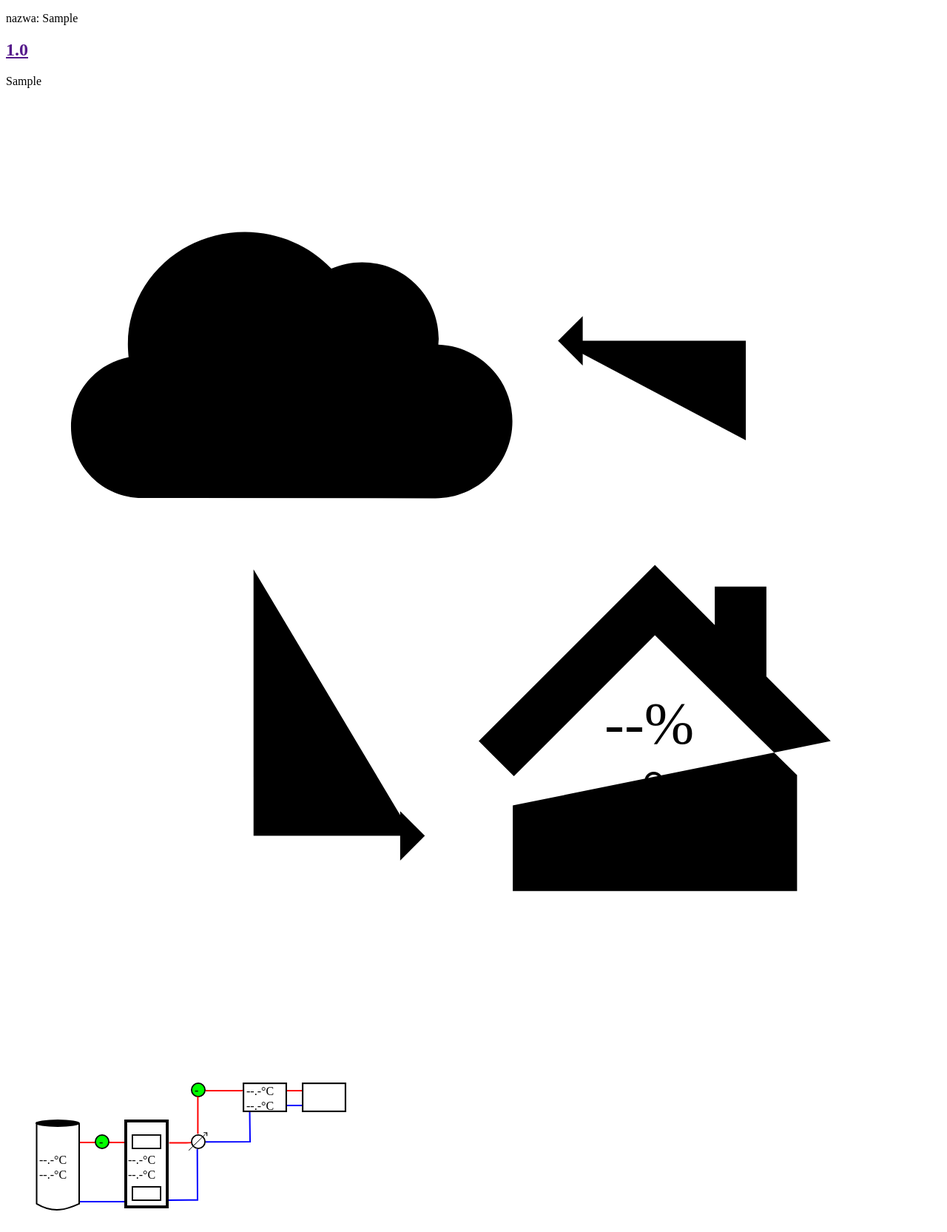
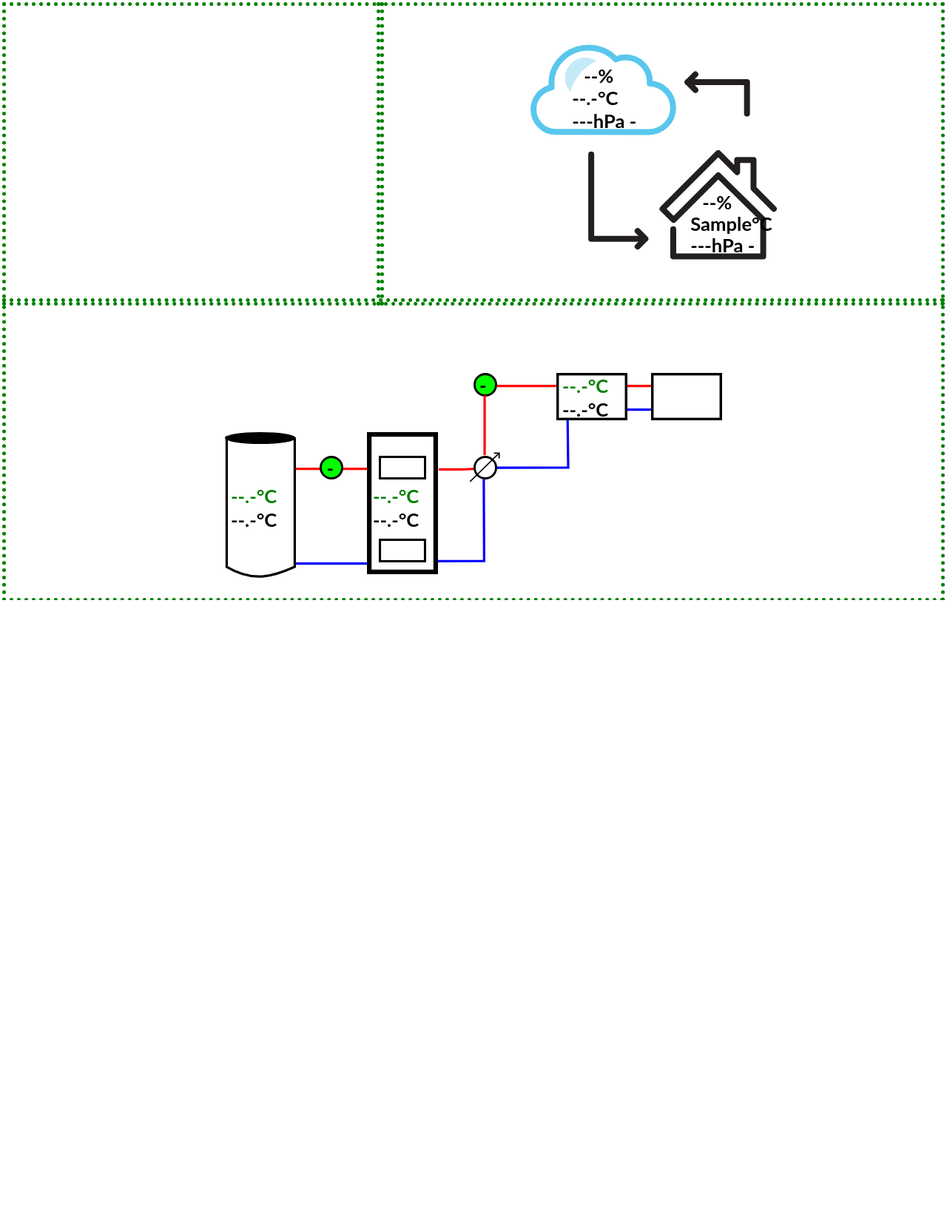
Before and after one commit to Magyster/sterownik-piec, a Django app: template sterownik_piec/templates/sterownik_piec/glowna.html in a window 1280 px wide. Shown: the whole page at 74% size. After the commit the page ends 811 px from the top, so only its background shows below. Run offline with Django 3.2, Linux system fonts and the light colour scheme; tables that the repository leaves empty hold one stand-in row (values such as "Sample post"); the template is opened without the code that fills it: values that come from a table or form of the project are taken from there, most other values are stand-ins (such as "Sample title", 1, 10 or a date in 2020).

Commit message:
dodanie css

```diff
--- /dev/null
+++ b/sterownik_piec/static/css/style.css
@@ -0,0 +1,118 @@
+html
+{
+	height: 100%;
+}
+
+body
+{
+	height: 100%;
+	font-family: 'Lato', sans-serif;
+	font-weight: bold;
+}
+
+#kontener
+{
+	height: 100%;
+	margin-left: auto;/*wyśrodkowanie strony*/
+	margin-right: auto;/*wyśrodkowanie strony*/
+}
+
+#zegary_dom
+{
+	height: 50%;
+	width: 100%;
+}
+
+#zegary
+{
+	width: 40%;
+	height: 100%;
+	float: left;
+	outline: 5px dotted green;
+}
+
+#zegary1
+{
+	width: 100%;
+	height: 20%;
+}
+
+#zegary2
+{
+	height: 60%;
+	text-align: center;
+	font-size: 800%;
+}
+
+#zegary3
+{
+	width: 100%;
+	height: 20%;
+}
+
+#zegar
+{
+	width: 100%;
+	height: 100%;
+	color: green;
+}
+
+#dom
+{
+	width: 60%;
+	height: 100%;
+	float: left;
+	outline: 5px dotted green;
+}
+
+svg
+{
+	width: 100%;
+	height: 100%;
+    margin-left: auto;
+    margin-right: auto;
+	font-size: 100%;
+	fill: black;
+}
+
+.T_Z
+{
+	fill: green;
+}
+
+.st0
+{
+	fill:none;
+	stroke:#231F20;
+	stroke-width:5;
+	stroke-linecap:round;
+	stroke-linejoin:round;
+	stroke-miterlimit:10;
+}
+
+.st1
+{
+	fill:none;
+	stroke:#59C7ED;
+	stroke-width:5;
+	stroke-linecap:round;
+	stroke-linejoin:round;
+	stroke-miterlimit:10;
+}
+
+.st2
+{
+	opacity:0.24;
+	fill:#0AA7E0;
+}
+.st3
+{
+	fill:#231F20;
+}
+
+#piec
+{
+	height: 50%;
+	clear: both;
+	outline: 5px dotted green;
+}
--- a/sterownik_piec/templates/sterownik_piec/glowna.html
+++ b/sterownik_piec/templates/sterownik_piec/glowna.html
@@ -1,3 +1,4 @@
+{% load static %}
 <!DOCTYPE HTML>
 <html lang="pl">
 <head>
@@ -6,6 +7,9 @@
 	<meta name="description" content="Wizualizacja danych z czujników" />
 	<meta name="keywords" content="czujniki, dom, " />
 	<meta http-equiv="X-UA-Compatible" content="IE=edge,chrome=1" />
+	<link rel="stylesheet" href="{% static 'css/style.css' %}" type="text/css"/><!-- podlinkowanie css-->
+	<!--<script type="text/javascript" src="jquery-3.5.1.js"></script><!-- podlinkowanie jquery-->
+	<!--<script type="text/javascript" src="skrypty.js"></script><!-- podlinkowanie js-->
 
 </head>
 
@@ -18,18 +22,12 @@
 				</div>
 				<div id="zegary2">
 					<text id="zegar"></text>
+
 				</div>
 				<div id="zegary3">
 
 				</div>
 			</div>
-			{% for czujnik in czujniki %}
-    		<div>
-        		<p>nazwa: {{ czujnik.nazwa }}</p>
-        		<h2><a href="">{{ czujnik.wartosc }}</a></h2>
-        		<p>{{ czujnik.typ}}</p>
-    		</div>
-			{% endfor %}
 
 			<div id="dom">
 				<svg version="1.1" id="Layer_dom" xmlns="http://www.w3.org/2000/svg" xmlns:xlink="http://www.w3.org/1999/xlink" viewBox="0 0 250 250">
@@ -55,7 +53,7 @@
 					<text id="T_zewnetrzna_A" x="50" y="84">--.-°C</text>
 					<text id="C_zewnetrzna_A" x="50" y="103">---hPa -</text>
 					<text id="W_dom_A" x="160" y="172">--%</text>
-					<text id="T_dom_A" x="150" y="190">--.-°C</text>
+					<text id="T_dom_A" x="150" y="190">{{czujnik_T_dom_A}}°C</text>
 					<text id="C_dom_A" x="150" y="208">---hPa -</text>
 
 				</svg>
--- a/sterownik_piec/views.py
+++ b/sterownik_piec/views.py
@@ -3,5 +3,7 @@ from .models import Czujniki
 
 def glowna(request):
     czujniki = Czujniki.objects.all()
-    #czujniki = Czujniki.objects.filter(nazwa='T_dom_A')
-    return render(request, 'sterownik_piec/glowna.html', {'czujniki':czujniki})
+    for czujnik in czujniki:
+        if czujnik.nazwa == 'T_dom_A':
+            czujnik_T_dom_A = czujnik.wartosc#Czujniki.objects.filter(nazwa='T_dom_A')
+    return render(request, 'sterownik_piec/glowna.html', {'czujnik_T_dom_A':czujnik_T_dom_A,})
```
